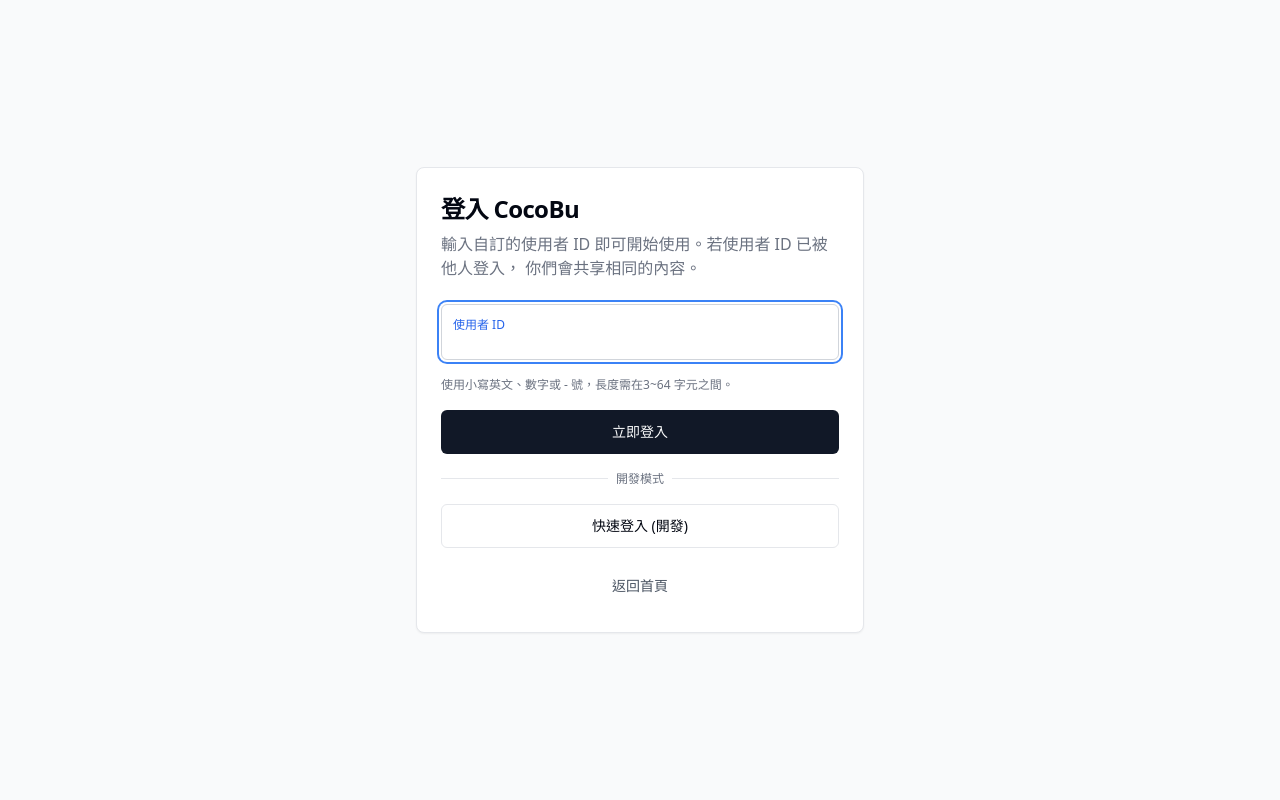
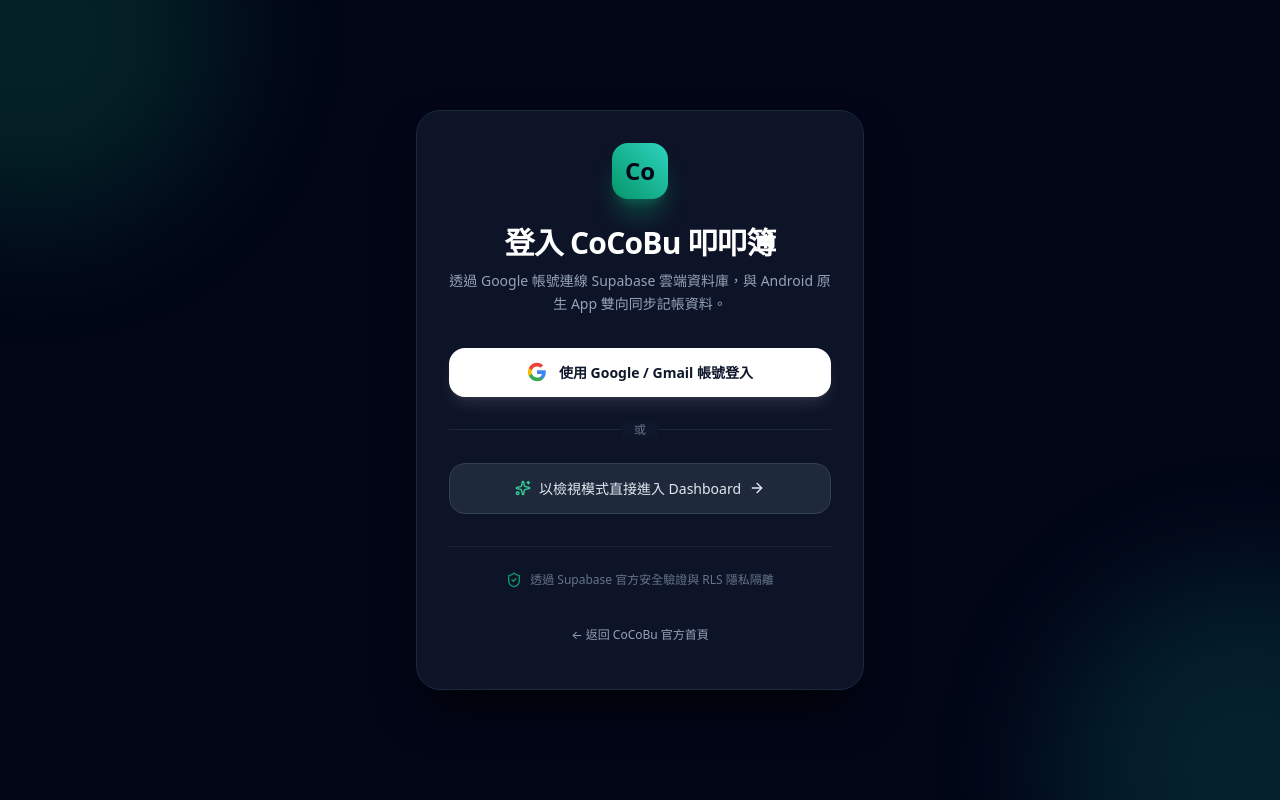
Before and after one commit to livhg/cocobu, a Next.js app in the folder apps/web/: page /auth/login in a window 1280 px wide. Built offline with nearby package versions, Linux system fonts and the light colour scheme; no server answers.

Commit message:
feat(auth): revamp login page with Google OAuth and direct dashboard preview

```diff
--- a/apps/web/src/app/auth/login/page.tsx
+++ b/apps/web/src/app/auth/login/page.tsx
@@ -1,149 +1,114 @@
 'use client';
 
-import { useState } from 'react';
+import React, { useState } from 'react';
+import Link from 'next/link';
 import { useRouter } from 'next/navigation';
-import { Button } from '@/components/ui/button';
-import { FloatingLabelInput } from '@/components/ui/floating-label-input';
-import {
-  Card,
-  CardContent,
-  CardDescription,
-  CardHeader,
-  CardTitle,
-} from '@/components/ui/card';
-import { api } from '@/lib/api';
-import { useAuthStore } from '@/stores/auth-store';
-import Link from 'next/link';
-import { AUTH_CONSTANTS } from '@/lib/constants';
-import {
-  executeLogin,
-  createLoginExecutor,
-  createDevLoginExecutor,
-} from './logic';
+import { Sparkles, ArrowRight, ShieldCheck } from 'lucide-react';
+import { supabaseService } from '@/lib/supabase';
 
 export default function LoginPage() {
   const router = useRouter();
-  const { setUser } = useAuthStore();
-  const [userId, setUserId] = useState('');
   const [isLoading, setIsLoading] = useState(false);
-  const [error, setError] = useState<string | null>(null);
-  const isDevelopment = process.env.NODE_ENV !== 'production';
 
-  const handleSubmit = async (e: React.FormEvent) => {
-    e.preventDefault();
+  const handleGoogleLogin = () => {
     setIsLoading(true);
-    setError(null);
-
-    try {
-      await executeLogin({
-        executor: createLoginExecutor(api),
-        userId,
-        setUser,
-        redirect: (path) => router.push(path),
-      });
-    } catch (err) {
-      if (err instanceof Error) {
-        setError(err.message);
-      } else {
-        setError('登入失敗，請稍後再試');
-      }
-    } finally {
-      setIsLoading(false);
-    }
+    supabaseService.signInWithGoogle();
   };
 
-  const handleDevLogin = async () => {
-    setIsLoading(true);
-    setError(null);
-
-    try {
-      await executeLogin({
-        executor: createDevLoginExecutor(api),
-        userId,
-        setUser,
-        redirect: (path) => router.push(path),
-      });
-    } catch (err) {
-      if (err instanceof Error) {
-        setError(err.message);
-      } else {
-        setError('開發登入失敗');
-      }
-    } finally {
-      setIsLoading(false);
-    }
+  const handleDirectEnter = () => {
+    router.push('/dashboard');
   };
 
   return (
-    <div className="flex min-h-screen items-center justify-center bg-gray-50 p-4">
-      <Card className="w-full max-w-md">
-        <CardHeader>
-          <CardTitle className="text-xl md:text-2xl">登入 CocoBu</CardTitle>
-          <CardDescription className="text-base">
-            輸入自訂的使用者 ID 即可開始使用。若使用者 ID 已被他人登入，
-            你們會共享相同的內容。
-          </CardDescription>
-        </CardHeader>
-        <CardContent>
-          <form onSubmit={handleSubmit} className="space-y-3 md:space-y-4">
-            <FloatingLabelInput
-              id="userId"
-              label="使用者 ID"
-              type="text"
-              inputMode="text"
-              placeholder="例如 bujiro"
-              value={userId}
-              onChange={(e) => setUserId(e.target.value)}
-              required
-              disabled={isLoading}
-              autoFocus
-              autoComplete="username"
-              error={error || undefined}
-            />
+    <div className="min-h-screen bg-slate-950 text-slate-50 flex items-center justify-center p-4 relative overflow-hidden">
+      {/* 背景環境微光 */}
+      <div className="fixed inset-0 overflow-hidden pointer-events-none z-0">
+        <div className="absolute -top-40 -left-40 w-96 h-96 bg-emerald-500/15 rounded-full blur-3xl" />
+        <div className="absolute -bottom-40 -right-40 w-96 h-96 bg-teal-500/15 rounded-full blur-3xl" />
+      </div>
 
-            <p className="text-xs text-gray-500">
-              使用小寫英文、數字或 - 號，長度需在
-              {AUTH_CONSTANTS.USER_ID_MIN_LENGTH}~
-              {AUTH_CONSTANTS.USER_ID_MAX_LENGTH} 字元之間。
+      <div className="relative z-10 w-full max-w-md">
+        {/* Logo 與標題卡片 */}
+        <div className="rounded-3xl bg-slate-900/90 border border-slate-800 p-8 shadow-2xl shadow-black/80 backdrop-blur-xl text-center">
+          {/* Brand Icon */}
+          <div className="mx-auto w-14 h-14 rounded-2xl bg-gradient-to-tr from-emerald-600 to-teal-400 flex items-center justify-center font-black text-slate-950 text-2xl shadow-xl shadow-emerald-500/30 mb-6">
+            Co
+          </div>
+
+          <h1 className="text-2xl sm:text-3xl font-bold tracking-tight text-white mb-2">
+            登入 CoCoBu 叩叩簿
+          </h1>
+          <p className="text-sm text-slate-400 mb-8 leading-relaxed">
+            透過 Google 帳號連線 Supabase 雲端資料庫，與 Android 原生 App 雙向同步記帳資料。
           </p>
 
-            <Button type="submit" className="w-full" disabled={isLoading}>
-              {isLoading ? '登入中...' : '立即登入'}
-            </Button>
+          <div className="space-y-4">
+            {/* Google / Gmail 登入主按鈕 */}
+            <button
+              onClick={handleGoogleLogin}
+              disabled={isLoading}
+              className="w-full flex items-center justify-center space-x-3 py-3.5 px-4 rounded-2xl bg-white hover:bg-slate-100 text-slate-900 font-semibold text-sm transition-all shadow-lg shadow-white/10 active:scale-[0.98] disabled:opacity-50"
+            >
+              {/* Google Official G Logo */}
+              <svg className="w-5 h-5" viewBox="0 0 24 24">
+                <path
+                  fill="#4285F4"
+                  d="M22.56 12.25c0-.78-.07-1.53-.2-2.25H12v4.26h5.92c-.26 1.37-1.04 2.53-2.21 3.31v2.77h3.57c2.08-1.92 3.28-4.74 3.28-8.09z"
+                />
+                <path
+                  fill="#34A853"
+                  d="M12 23c2.97 0 5.46-.98 7.28-2.66l-3.57-2.77c-.98.66-2.23 1.06-3.71 1.06-2.86 0-5.29-1.93-6.16-4.53H2.18v2.84C3.99 20.53 7.7 23 12 23z"
+                />
+                <path
+                  fill="#FBBC05"
+                  d="M5.84 14.09c-.22-.66-.35-1.36-.35-2.09s.13-1.43.35-2.09V7.06H2.18C1.43 8.55 1 10.22 1 12s.43 3.45 1.18 4.94l2.85-2.22.81-.63z"
+                />
+                <path
+                  fill="#EA4335"
+                  d="M12 5.38c1.62 0 3.06.56 4.21 1.64l3.15-3.15C17.45 2.09 14.97 1 12 1 7.7 1 3.99 3.47 2.18 7.06l3.66 2.84c.87-2.6 3.3-4.52 6.16-4.52z"
+                />
+              </svg>
+              <span>{isLoading ? '正在導向 Google 登入...' : '使用 Google / Gmail 帳號登入'}</span>
+            </button>
 
-            {isDevelopment && (
-              <>
-                <div className="relative">
+            {/* 分隔線 */}
+            <div className="relative py-2">
               <div className="absolute inset-0 flex items-center">
-                    <span className="w-full border-t" />
+                <div className="w-full border-t border-slate-800" />
               </div>
               <div className="relative flex justify-center text-xs uppercase">
-                    <span className="bg-white px-2 text-gray-500">
-                      開發模式
-                    </span>
+                <span className="bg-slate-900 px-3 text-slate-500 font-medium">或</span>
               </div>
             </div>
 
-                <Button
-                  type="button"
-                  variant="outline"
-                  className="w-full"
-                  onClick={handleDevLogin}
-                  disabled={isLoading}
+            {/* 快速預覽 / 訪客模式 */}
+            <button
+              onClick={handleDirectEnter}
+              className="w-full flex items-center justify-center space-x-2 py-3.5 px-4 rounded-2xl bg-slate-800 hover:bg-slate-750 text-slate-200 hover:text-white border border-slate-700 font-medium text-sm transition-all"
             >
-                  {isLoading ? '登入中...' : '快速登入 (開發)'}
-                </Button>
-              </>
-            )}
+              <Sparkles className="w-4 h-4 text-emerald-400" />
+              <span>以檢視模式直接進入 Dashboard</span>
+              <ArrowRight className="w-4 h-4 ml-1" />
+            </button>
+          </div>
 
-            <div className="text-center text-sm text-gray-600">
-              <Link href="/" className="hover:underline">
-                返回首頁
+          {/* 安全說明 */}
+          <div className="mt-8 pt-6 border-t border-slate-800/80 flex items-center justify-center space-x-2 text-xs text-slate-500">
+            <ShieldCheck className="w-4 h-4 text-emerald-500/80" />
+            <span>透過 Supabase 官方安全驗證與 RLS 隱私隔離</span>
+          </div>
+
+          {/* 返回首頁 */}
+          <div className="mt-6">
+            <Link
+              href="/"
+              className="text-xs text-slate-400 hover:text-emerald-400 transition-colors"
+            >
+              ← 返回 CoCoBu 官方首頁
             </Link>
           </div>
-          </form>
-        </CardContent>
-      </Card>
+        </div>
+      </div>
     </div>
   );
 }
--- a/apps/web/src/app/page.tsx
+++ b/apps/web/src/app/page.tsx
@@ -363,7 +363,7 @@
             <span>•</span>
             <Link href="/download" className="hover:text-emerald-400">直接下載</Link>
             <span>•</span>
-            <Link href="/auth/login" className="hover:text-emerald-400">Web 帳本</Link>
+            <Link href="/dashboard" className="hover:text-emerald-400">Web 財務後台</Link>
           </div>
         </div>
       </footer>
```
Lines whose indentation alone changed are shown as unchanged.
